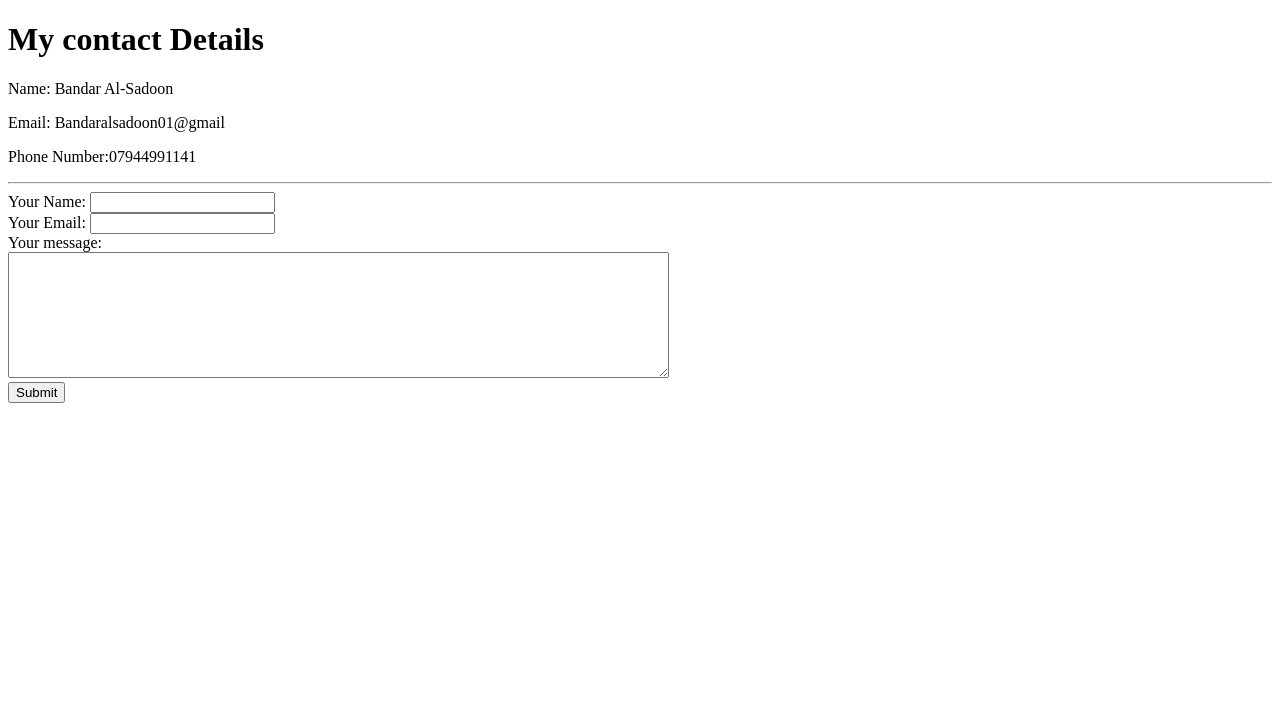
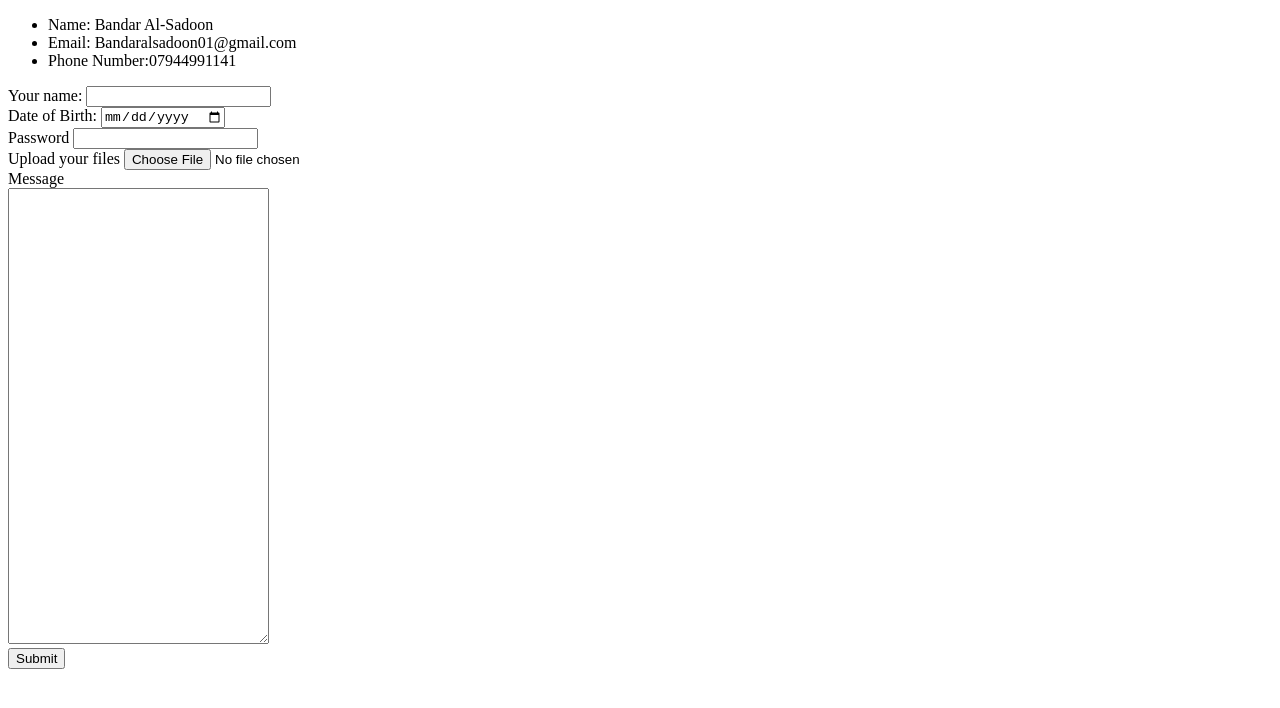
Before and after one commit to BandarAl-Sadoon/CV, a plain HTML site: page Contact.html in a window 1280 px wide. Drawn offline with Linux system fonts and the light colour scheme.

Commit message:
Add files via upload

```diff
--- a/Contact.html
+++ b/Contact.html
@@ -5,19 +5,32 @@
     <title>Contact Me</title>
   </head>
   <body>
-    <h1>My contact Details</h1>
-      <p>Name: Bandar Al-Sadoon</p>
-      <p>Email: Bandaralsadoon01@gmail</p>
-      <p>Phone Number:07944991141</p>
-  <hr />
-      <form action="mailto:Henbf@yahoo.com" method="post" enctype="text/plain">
-        <label>Your Name:</label>
-        <input type="text" name="YourName" /> <br />
-        <label>Your Email:</label>
-        <input type="email" name="Email"/><br />
-        <label>Your message:</label><br />
-        <textarea name="Your message" rows="8" cols="80"></textarea><br />
-        <input type="submit" />
-      </form>
+    <ul>
+      <li>
+        Name: Bandar Al-Sadoon
+      </li>
+      <li>
+        Email: Bandaralsadoon01@gmail.com
+      </li>
+      <li>
+        Phone Number:07944991141
+      </li>
+    </ul>
+
+    <form action="mailto:Henbf@yahoo.com" method="post" enctype="text/plain">
+      <label>Your name:</label>
+      <input type="text" name="Your name:" /><br />
+      <label>Date of Birth:</label>
+      <input type="date" name="Date of Birth"/><br />
+      <label>Password</label>
+      <input type="password" name="password" /><br />
+      <label>Upload your files</label>
+      <input type="file" name="files" /><br />
+      <label>Message</label><br />
+      <textarea name="Used message" name="Message" rows="30" cols="30"></textarea><br />
+      <input type="submit" />
+    </form>
   </body>
+
+
 </html>
```
